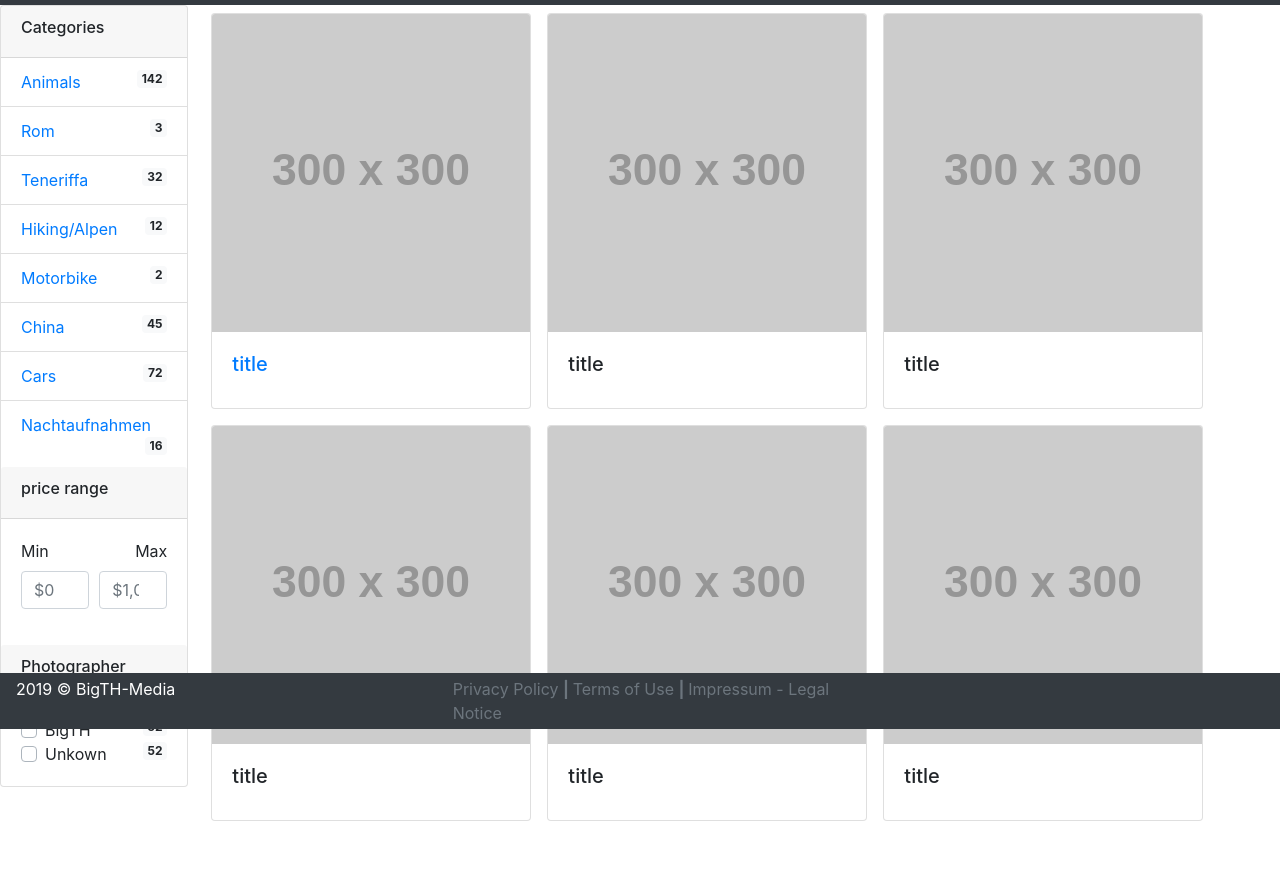
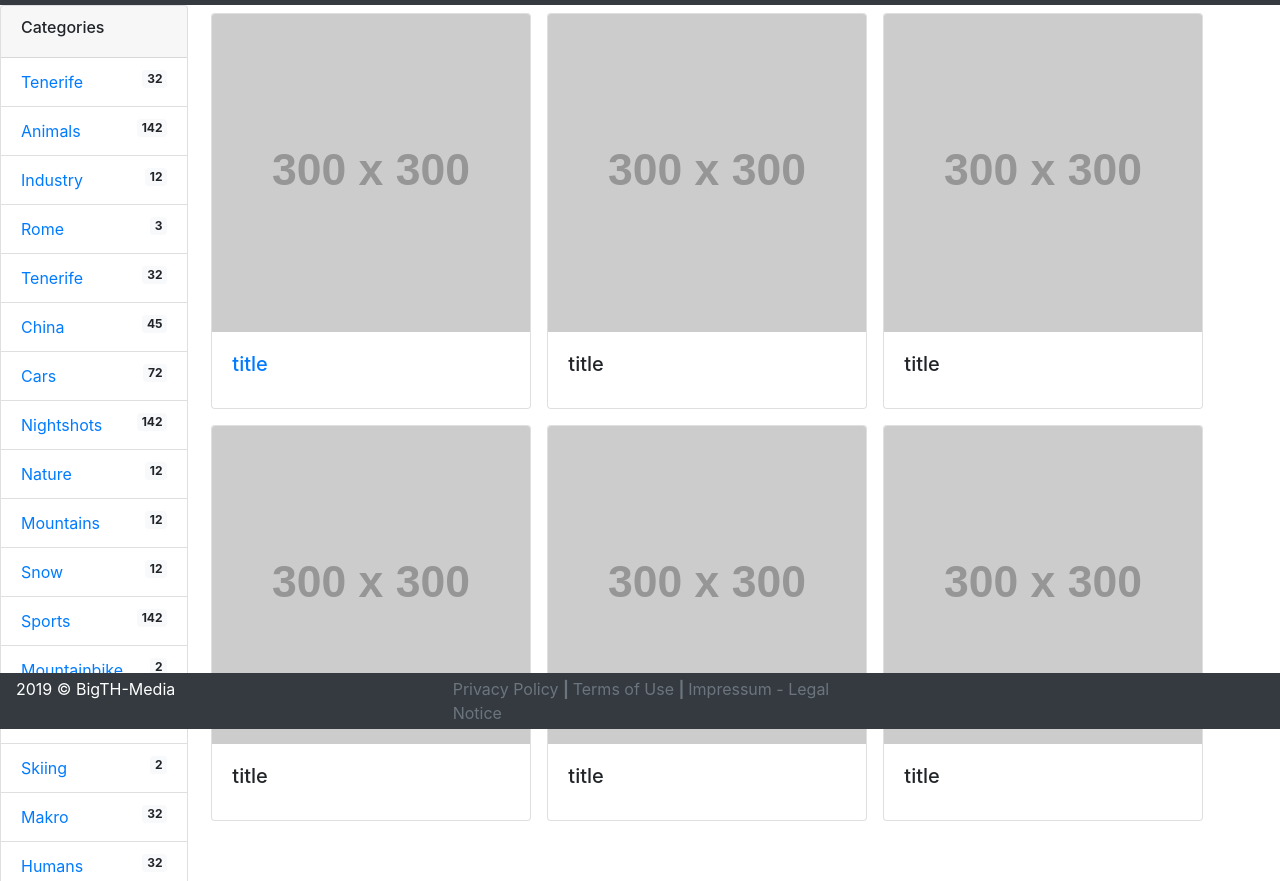
Before and after one commit to dix0nym/BigTH-Media, a plain HTML site: page pages/products.html in a window 1280 px wide. Shown: the part 71-952 px from the top of the page. Before the commit the page ends 900 px from the top, so only its background shows below. Drawn offline with nearby package versions, Linux system fonts and the light colour scheme; placeholder pictures from the web are drawn by us.

Commit message:
Changed DB scheme and edited categories which will be deleted soon

```diff
--- a/pages/products.html
+++ b/pages/products.html
@@ -22,22 +22,40 @@
                     </header>
                     <div class="filter-content">
                         <div class="list-group list-group-flush">
+                            <a href="#" class="list-group-item">Tenerife<span
+                                    class="float-right badge badge-light round">32</span></a>
                             <a href="#" class="list-group-item">Animals<span
                                     class="float-right badge badge-light round">142</span></a>
-                            <a href="#" class="list-group-item">Rom<span
+                            <a href="#" class="list-group-item">Industry<span
+                                    class="float-right badge badge-light round">12</span></a>
+                            <a href="#" class="list-group-item">Rome<span
                                     class="float-right badge badge-light round">3</span></a>
-                            <a href="#" class="list-group-item">Teneriffa<span
+                            <a href="#" class="list-group-item">Tenerife<span
                                     class="float-right badge badge-light round">32</span></a>
-                            <a href="#" class="list-group-item">Hiking/Alpen<span
-                                    class="float-right badge badge-light round">12</span></a>
-                            <a href="#" class="list-group-item">Motorbike<span
-                                    class="float-right badge badge-light round">2</span></a>
                             <a href="#" class="list-group-item">China<span
                                     class="float-right badge badge-light round">45</span></a>
                             <a href="#" class="list-group-item">Cars<span
                                     class="float-right badge badge-light round">72</span></a>
-                            <a href="#" class="list-group-item">Nachtaufnahmen<span
-                                    class="float-right badge badge-light round">16</span></a>
+                            <a href="#" class="list-group-item">Nightshots<span
+                                    class="float-right badge badge-light round">142</span></a>
+                            <a href="#" class="list-group-item">Nature<span
+                                    class="float-right badge badge-light round">12</span></a>
+                            <a href="#" class="list-group-item">Mountains<span
+                                    class="float-right badge badge-light round">12</span></a>
+                            <a href="#" class="list-group-item">Snow<span
+                                    class="float-right badge badge-light round">12</span></a>
+                            <a href="#" class="list-group-item">Sports<span
+                                    class="float-right badge badge-light round">142</span></a>
+                            <a href="#" class="list-group-item">Mountainbike<span
+                                    class="float-right badge badge-light round">2</span></a>
+                            <a href="#" class="list-group-item">Handball<span
+                                    class="float-right badge badge-light round">2</span></a>
+                            <a href="#" class="list-group-item">Skiing<span
+                                    class="float-right badge badge-light round">2</span></a>
+                            <a href="#" class="list-group-item">Makro<span
+                                    class="float-right badge badge-light round">32</span></a>
+                            <a href="#" class="list-group-item">Humans<span
+                                    class="float-right badge badge-light round">32</span></a>
                         </div>
                     </div>
                 </article>
```
Also changed, not shown: 1 other file.
